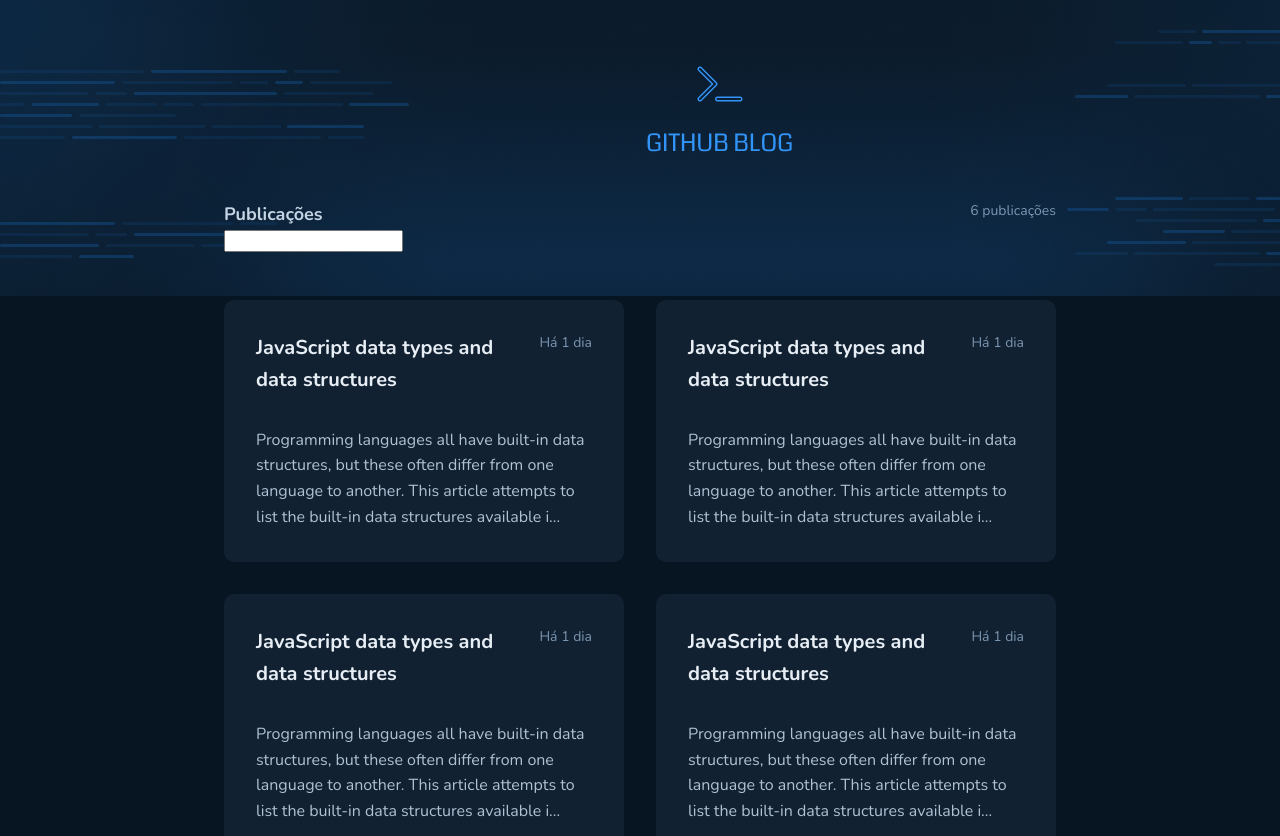
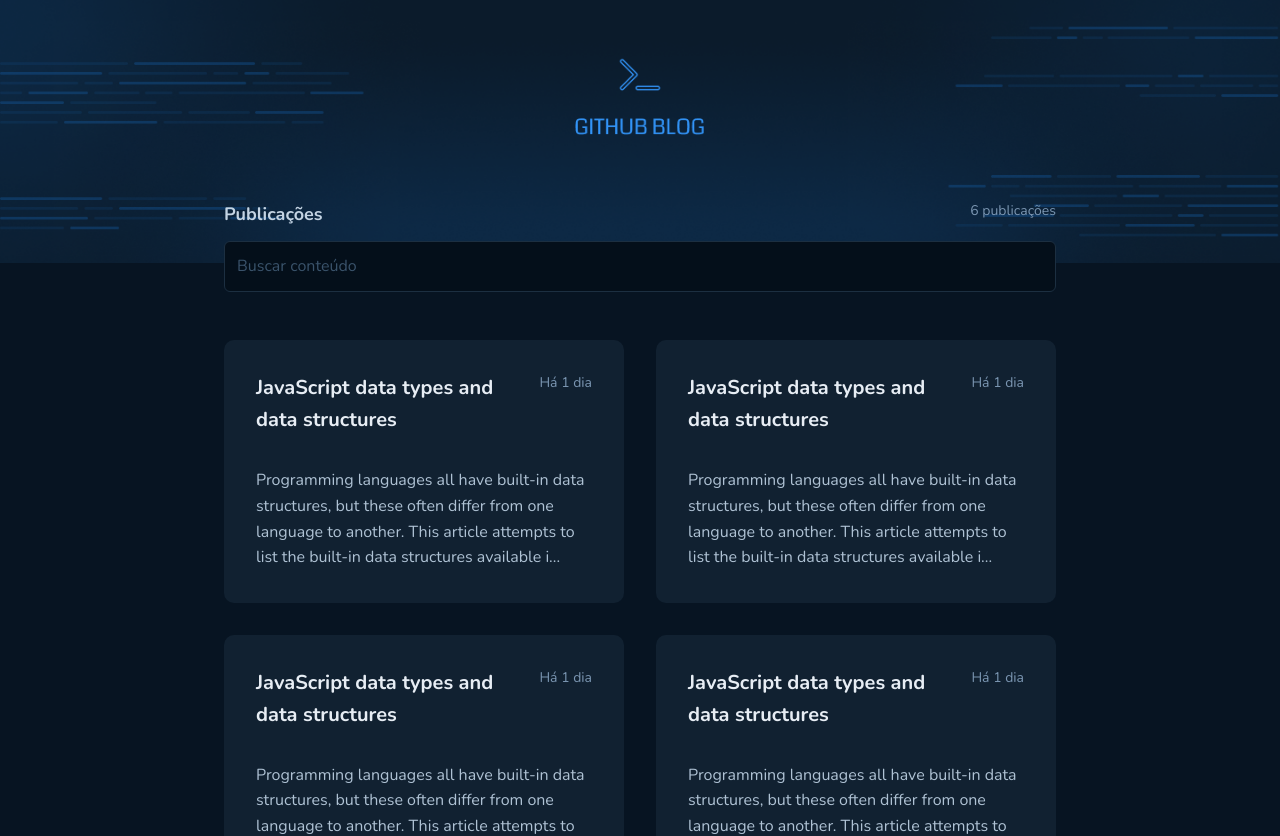
Before and after one commit to mar-alv/ignite-github-blog, a React (Vite) app: page / in a window 1280 px wide. Shown: the top 836 px of the page. Built offline with nearby package versions, Linux system fonts and the light colour scheme; no server answers.

Commit message:
feat: Home page style done

```diff
--- a/src/components/profile/styles.ts
+++ b/src/components/profile/styles.ts
@@ -53,6 +53,11 @@
   a:hover {
     text-decoration: underline;
   }
+
+  a:focus {
+    outline-offset: 2px;
+    outline: 1px solid ${(props) => props.theme.blue};
+  }
 `
 
 export const ProfileInfo = styled.div`
--- a/src/components/searchBar/index.tsx
+++ b/src/components/searchBar/index.tsx
@@ -11,7 +11,7 @@
         <h3>Publicações</h3>
         <span>{issuesCount} publicações</span>
       </SearchBarHeader>
-      <input type="text" />
+      <input type="text" placeholder="Buscar conteúdo" />
     </SearchBarContainer>
   )
 }
--- a/src/components/searchBar/styles.ts
+++ b/src/components/searchBar/styles.ts
@@ -1,6 +1,32 @@
 import styled from 'styled-components'
 
-export const SearchBarContainer = styled.div``
+export const SearchBarContainer = styled.div`
+  margin-top: 4.5rem;
+
+  input {
+    width: 100%;
+
+    margin-top: 0.75rem;
+    padding: 0.75rem;
+
+    border-radius: 6px;
+    border: 1px solid ${(props) => props.theme['base-border']};
+
+    font-size: ${(props) => props.theme.fontSize['text-m']};
+    line-height: ${(props) => props.theme.lineHeight['text-m']};
+    color: ${(props) => props.theme['base-text']};
+
+    background-color: ${(props) => props.theme['base-input']};
+  }
+
+  input::placeholder {
+    color: ${(props) => props.theme['base-label']};
+  }
+
+  input:focus {
+    outline: 1px solid ${(props) => props.theme.blue};
+  }
+`
 
 export const SearchBarHeader = styled.header`
   display: flex;
--- a/src/styles/global.ts
+++ b/src/styles/global.ts
@@ -14,6 +14,7 @@
     background-color:  ${(props) => props.theme['base-background']};
     background-image: url(${backgroundImage});
     background-repeat: no-repeat;
+    background-size: contain;
   }
 
   body, input, textarea, button {
@@ -23,7 +24,7 @@
   main {
     width: 100%;
     max-width: 880px;
-    margin: 12.5rem auto 0;
+    margin: 12.5rem auto;
     padding: 0 1.5rem;
   }
 `
```
